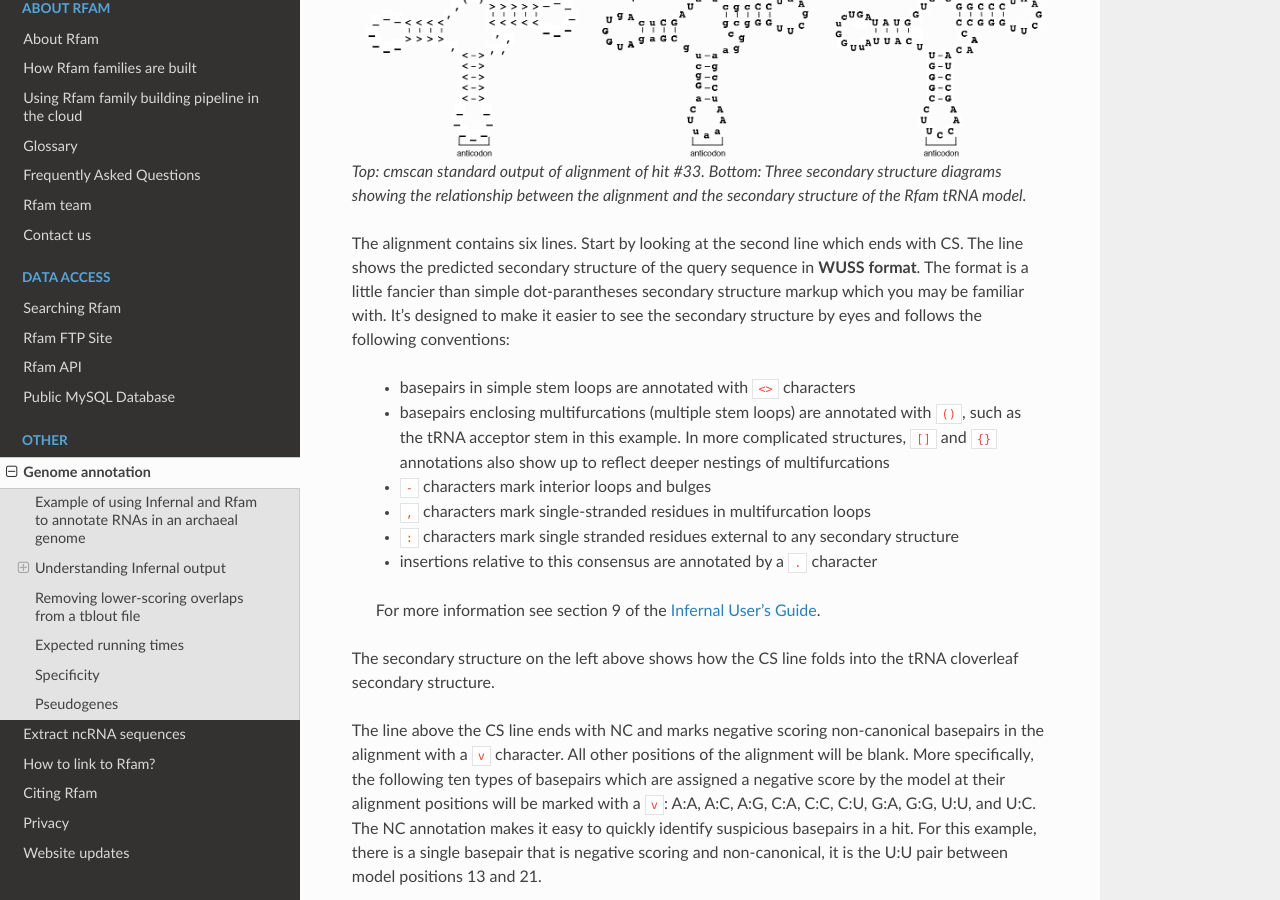
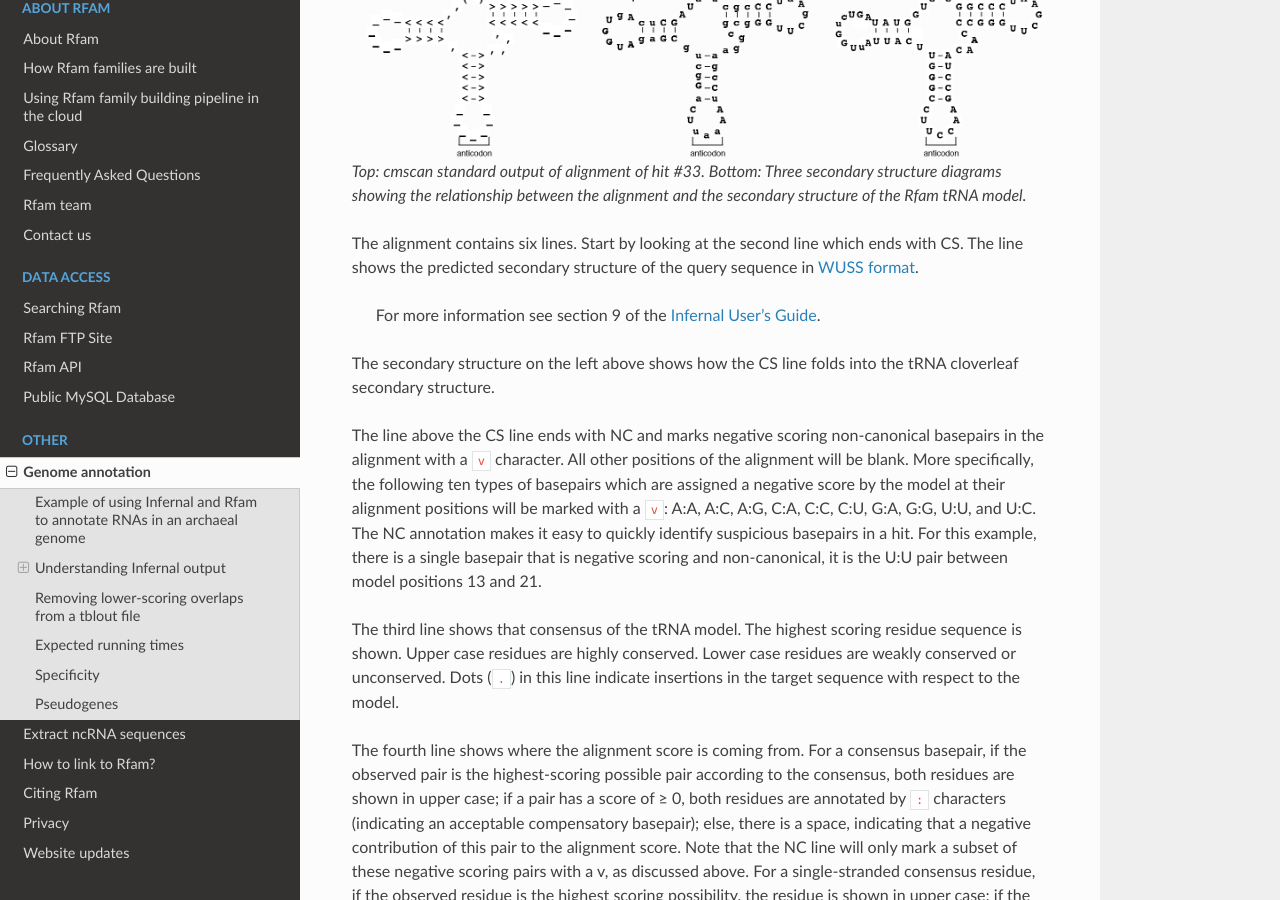
Before and after one commit to Rfam/rfam-docs, a Sphinx documentation site: the page built from docs/source/genome-annotation.rst, in a window 1280 px wide and 900 px high, scrolled down 5746 px. Built offline with Sphinx 7.4.7 and the Read the Docs theme 2.0.0, drawn with Linux system fonts in a browser that asks for light colours.

Commit message:
Move WUSS to glossary

```diff
--- a/docs/source/genome-annotation.rst
+++ b/docs/source/genome-annotation.rst
@@ -290,22 +290,7 @@ Understanding hit alignment annotation
 
 The alignment contains six lines. Start by looking at the second line
 which ends with CS. The line shows the predicted secondary structure
-of the query sequence in **WUSS format**. The format is a little fancier than simple
-dot-parantheses secondary structure markup which you may be familiar
-with. It’s designed to make it easier to see the secondary structure
-by eyes and follows the following conventions:
-
-  * basepairs in simple stem loops are annotated with ``<>`` characters
-  * basepairs enclosing multifurcations (multiple
-    stem loops) are annotated with ``()``, such as the tRNA acceptor stem in
-    this example. In more complicated structures, ``[]`` and ``{}``
-    annotations also show up to reflect deeper nestings of
-    multifurcations
-  * ``-`` characters mark interior loops and bulges
-  * ``,`` characters mark single-stranded residues in multifurcation loops
-  * ``:`` characters mark single stranded residues external to any
-    secondary structure
-  * insertions relative to this consensus are annotated by a ``.`` character
+of the query sequence in :ref:`glossary:WUSS format`.
 
   For more information see section 9 of the `Infernal User's Guide
   <http://eddylab.org/infernal/Userguide.pdf>`_.
```
